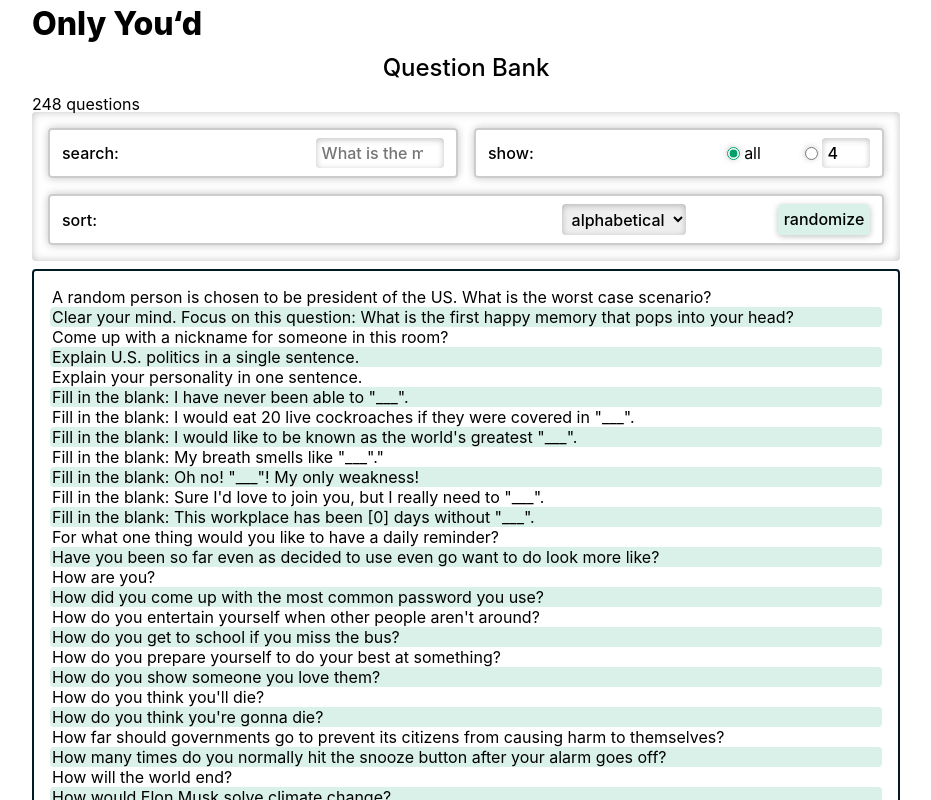
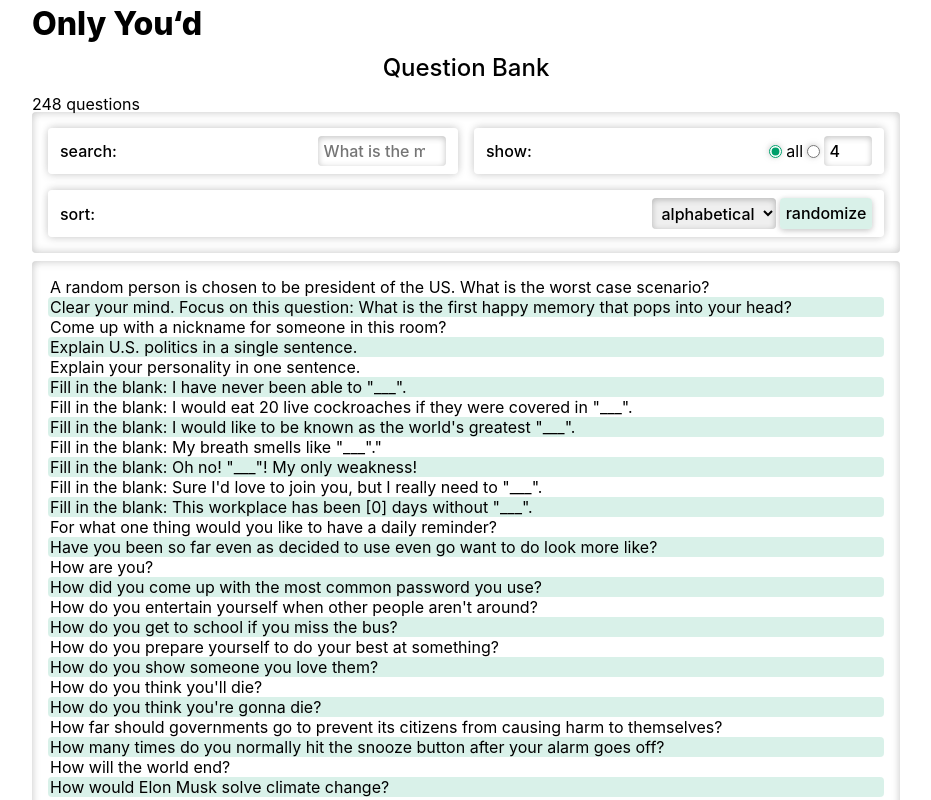
Before and after one commit to tif-calin/only-youd, a Next.js app: page /bank in a window 1280 px wide. Shown: the whole page, without its empty margins (174-1105 px from the left). Built offline with nearby package versions, Linux system fonts and the light colour scheme.

Commit message:
make styling more consistent on bank page

```diff
--- a/components/bank/bank.module.scss
+++ b/components/bank/bank.module.scss
@@ -1,9 +1,16 @@
-.bank {
-  border: var(--border);
+.bank, .toolbar {
+  display: flex;
+  width: 100%;
+
   border-radius: 0.25rem;
   padding: 1rem;
+  box-shadow:
+    inset -0.05rem 0.125rem 0.5rem rgba(0, 0, 0, 0.125),
+    inset 0.05rem -0.125rem 0.5rem rgba(0, 0, 0, 0.125)
+  ;
+}
 
-  display: flex;
+.bank {
   flex-direction: column;
 }
 
@@ -17,24 +24,14 @@
 }
 
 .toolbar {
-  width: 100%;
-  display: flex;
   justify-content: space-between;
   flex-wrap: wrap;
   gap: 1rem;
-  padding: 1rem;
-  border-radius: 0.25rem;
-  box-shadow:
-    inset -0.05rem 0.125rem 0.5rem rgba(0, 0, 0, 0.125),
-    inset 0.05rem -0.125rem 0.5rem rgba(0, 0, 0, 0.125)
-  ;
   margin-bottom: 0.5rem;
 
   & > fieldset {
     flex-basis: calc((100% - 2rem)/3);
     flex-grow: 1;
-    border: var(--border);
-    border-color: #ccc;
     border-radius: 0.25rem;
     box-shadow:
       -0.05rem 0.125rem 0.5rem rgba(0, 0, 0, 0.125),
@@ -43,7 +40,7 @@
 
     display: flex;
     align-items: center;
-    justify-content: space-between;
+    justify-content: right;
     gap: 0.25rem;
     padding: 0.5rem 0.75rem;
 
@@ -54,7 +51,8 @@
     }
 
     & > span:first-child {
-      justify-self: left;
+      flex-grow: 1;
+      justify-self: flex-start;
       margin-right: 0.25rem;
       font-weight: 500;
       flex-basis: 50%;
```
